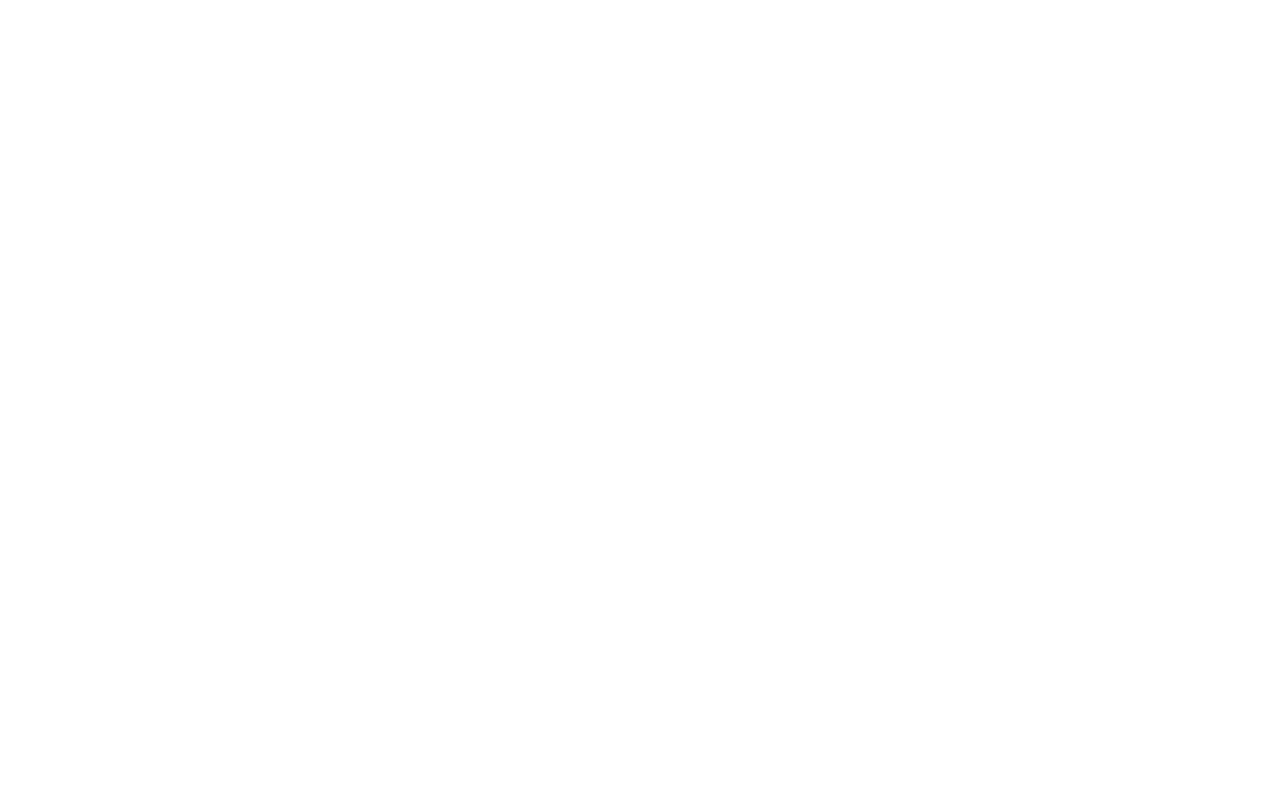
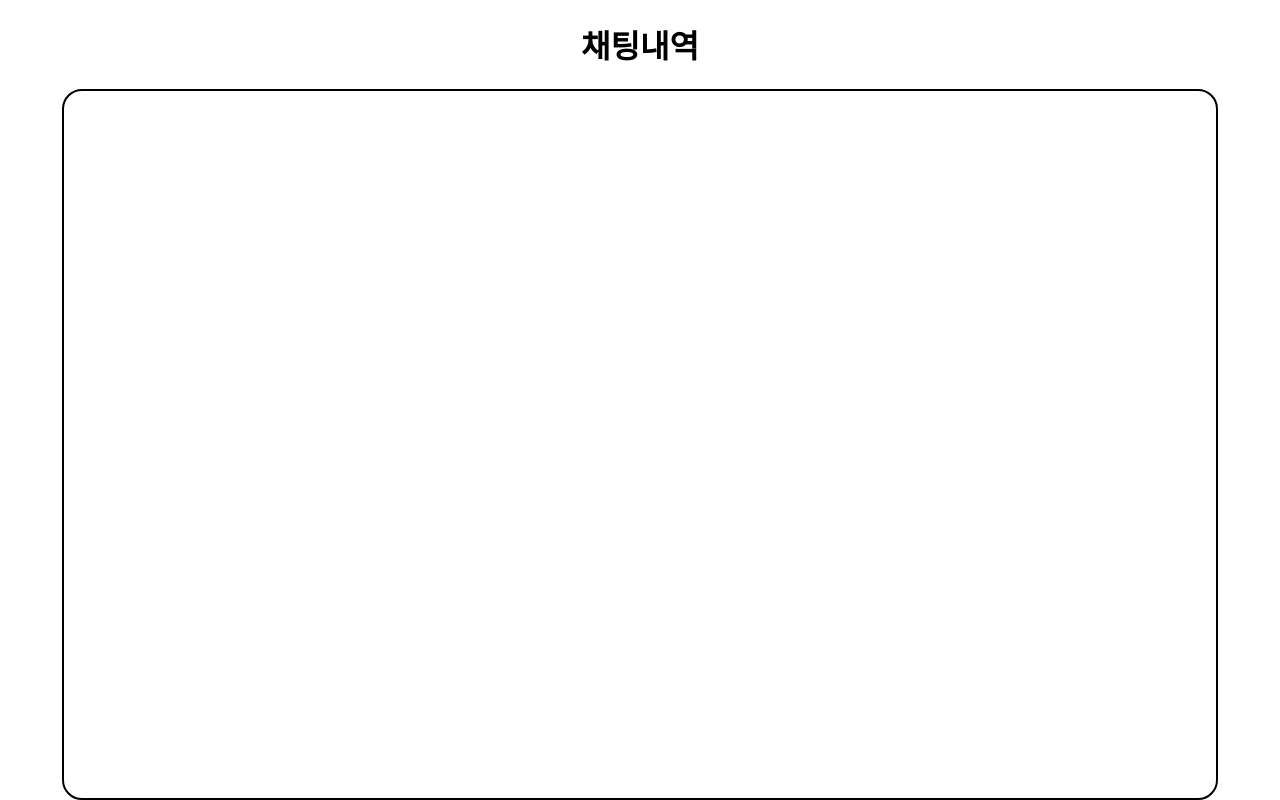
Before and after one commit to JoStar33/Chat_By_React, a React (Create React App) app: page /chat in a window 1280 px wide. Built offline with nearby package versions, Linux system fonts and the light colour scheme.

Commit message:
feat: 소켓 환경구축

```diff
--- a/package.json
+++ b/package.json
@@ -10,9 +10,12 @@
     "@types/node": "^16.18.12",
     "@types/react": "^18.0.28",
     "@types/react-dom": "^18.0.10",
+    "@types/socket.io": "^3.0.2",
+    "@types/socket.io-client": "^3.0.0",
     "react": "^18.2.0",
     "react-dom": "^18.2.0",
     "react-scripts": "5.0.1",
+    "socket.io-client": "^4.6.0",
     "styled-components": "^5.3.6",
     "typescript": "^4.9.5",
     "web-vitals": "^2.1.4"
--- /dev/null
+++ b/src/apis/socketio.ts
@@ -0,0 +1,6 @@
+import * as io from "socket.io-client";
+
+export const socket = io.connect('http://localhost:8080', {
+  path: '/socket.io',
+  transports: ['websocket']
+});
--- a/src/components/ChatBox.tsx
+++ b/src/components/ChatBox.tsx
@@ -1,12 +1,19 @@
-import React from 'react';
+import styled from 'styled-components';
 import { Centering } from '../styles/Centering';
 
 const ChatBox = () => {
   return (
-    <div>
+    <ChatBoxContainer>
 
-    </div>
+    </ChatBoxContainer>
   );
 };
 
+const ChatBoxContainer = styled(Centering)`
+width: 90vw;
+height: 90vh;
+border-radius: 20px;
+border: 2px solid black;
+`;
+
 export default ChatBox;
--- a/src/components/chat/OtherChat.tsx
+++ b/src/components/chat/OtherChat.tsx
@@ -1,9 +1,11 @@
+import { ChatContainer } from "../../styles/Centering";
 const OtherChat = () => {
   return (
-    <div>
+    <ChatContainer>
 
-    </div>
+    </ChatContainer>
   );
 };
 
+
 export default OtherChat;
--- a/src/pages/ChatPage.tsx
+++ b/src/pages/ChatPage.tsx
@@ -1,10 +1,12 @@
 import styled from "styled-components";
+import ChatBox from "../components/ChatBox";
 import { Centering } from "../styles/Centering";
 
 const ChatPage = () => {
   return (
     <ChatPageContainer>
-
+      <h1>채팅내역</h1>
+      <ChatBox></ChatBox>
     </ChatPageContainer>
   );
 };
--- a/src/styles/Centering.tsx
+++ b/src/styles/Centering.tsx
@@ -5,3 +5,7 @@ display: flex;
 align-items: center;
 justify-content: center;
 `;
+
+export const ChatContainer = styled.div`
+width: 100%;
+`;
```
Also changed, not shown: src/components/chat/MyChat.tsx (+5 -2 lines), 1 other file (tests, documents, lock files or other folders).
